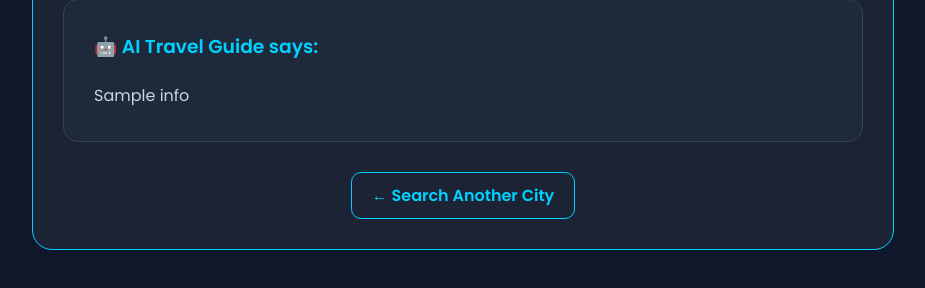
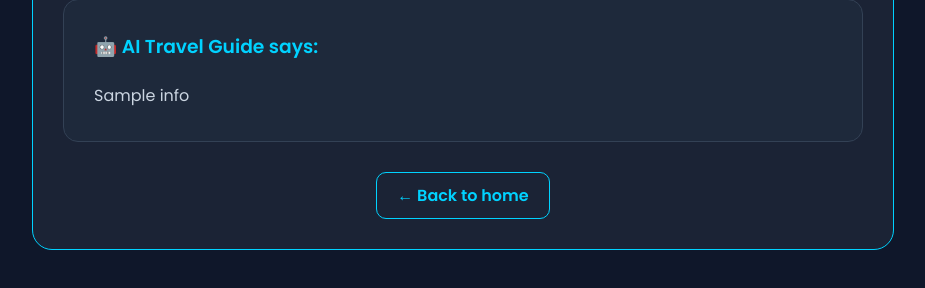
Before and after one commit to mahakdashore6/trip-planner, a Flask app: template templates/ai_result.html in a window 1280 px wide. Shown: the part 666-954 px from the top of the page, without its empty margins (177-1102 px from the left). Run offline with Flask 3, Linux system fonts and the light colour scheme; the template is opened without the code that fills it: most values are stand-ins (such as "Sample title", 1, 10 or a date in 2020); grey boxes marked "Sample" are stand-in pictures.

Commit message:
update the api

```diff
--- a/templates/ai_result.html
+++ b/templates/ai_result.html
@@ -27,7 +27,7 @@
         {% if session.get('user_id') %}
             <a href="{{ url_for('dashboard') }}" class="back-btn">← Back to Dashboard</a>
         {% else %}
-            <a href="{{ url_for('index') }}" class="back-btn">← Search Another City</a>
+            <a href="{{ url_for('index') }}" class="back-btn">← Back to home </a>
         {% endif %}
     </div>
 </body>
```
